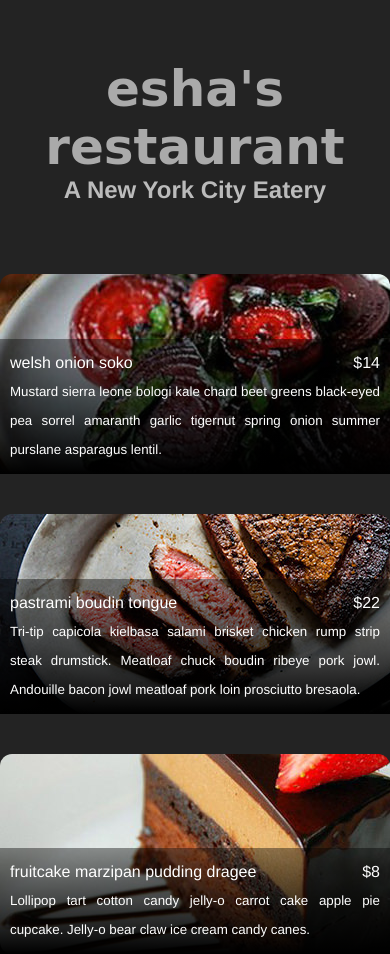
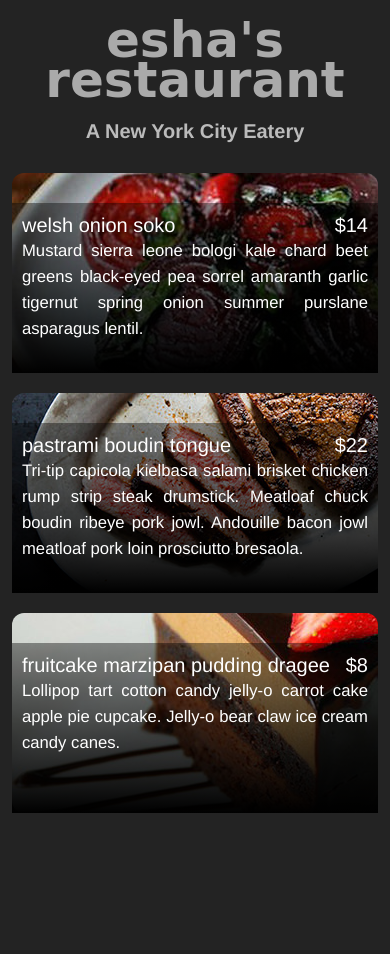
Before and after one commit to KTsarlz/dash-ga-challenges, a plain HTML site: page Small Business Website/index.html in a window 390 px wide. After the commit the page ends 844 px from the top, so only its background shows below. Drawn offline with nearby package versions, Linux system fonts and the light colour scheme; a web font is replaced by a local one.

Commit message:
Final changes for the third challenge

```diff
--- a/Small Business Website/css/style.css
+++ b/Small Business Website/css/style.css
@@ -37,19 +37,47 @@ p {
   background-color:black;
   background: -webkit-linear-gradient(bottom,rgba(0,0,0,1),rgba(0,0,0,.4));
   background: -moz-linear-gradient(bottom,rgba(0,0,0,1),rgba(0,0,0,.4));
-
+  height: 30px;
   padding: 10px;
   text-align: justify;
   line-height: 28px;
   position: absolute;
   bottom: 0;
   margin: 0;
+  transition: height .5s;
+  -webkit-transition: height .5s;
+  -moz-transiton: height .5s;
 }
 .price {
   float: right;
 }
+small {
+  opacity: 0;
+}
+.show-description p {
+  height: 150px;
+}
+.show-description small {
+  opacity: 1;
+}
 @media (max-width: 500px) {
     h1 {
       font-size: 50px;
+      margin-top: 20px;
+      line-height: 40px;
+    }
+    h2 {
+      font-size: 20px;
+      margin: 20px 0 30px 0;
+    }
+    div {
+      margin: 20px 12px 0 12px;
+    }
+    p {
+      font-size: 20px;
+      line-height: 24px;
+    }
+    .small {
+      font-size: 16px;
     }
 }
--- a/Small Business Website/index.html
+++ b/Small Business Website/index.html
@@ -6,26 +6,34 @@
 
     <link rel="stylesheet" href="css/style.css">
     <link href="http://fonts.googleapis.com/css?family=Londrina+Shadow" rel="stylesheet">
+
+    <script src="https://code.jquery.com/jquery-3.1.1.min.js"></script>
+
   </head>
 
   <body>
 
     <h1>esha's restaurant</h1>
     <h2>A New York City Eatery</h2>
-    <div class="first">
+    <div class="first show-description">
 
       <p>welsh onion soko <span class="price">$14</span> <br><small>Mustard sierra leone bologi kale chard beet greens black-eyed pea sorrel amaranth garlic tigernut spring onion summer purslane asparagus lentil. </small></p>
     </div>
 
-    <div class="second">
+    <div class="second show-description">
 
        <p>pastrami boudin tongue <span class="price">$22</span> <br><small>Tri-tip capicola kielbasa salami brisket chicken rump strip steak drumstick. Meatloaf chuck boudin ribeye pork jowl. Andouille bacon jowl meatloaf pork loin prosciutto bresaola.</small></p>
     </div>
 
-    <div class="dessert">
+    <div class="dessert show-description">
 
       <p>fruitcake marzipan pudding dragee <span class="price">$8</span> <br><small>Lollipop tart cotton candy jelly-o carrot cake apple pie cupcake. Jelly-o bear claw ice cream candy canes.</small></p>
     </div>
 
+    <script>
+     $('div').on('click', function() {
+       $(this).toggleClass('show-description');
+     });
+    </script>
   </body>
 </html>
```
Also changed, not shown: 1 other file.
